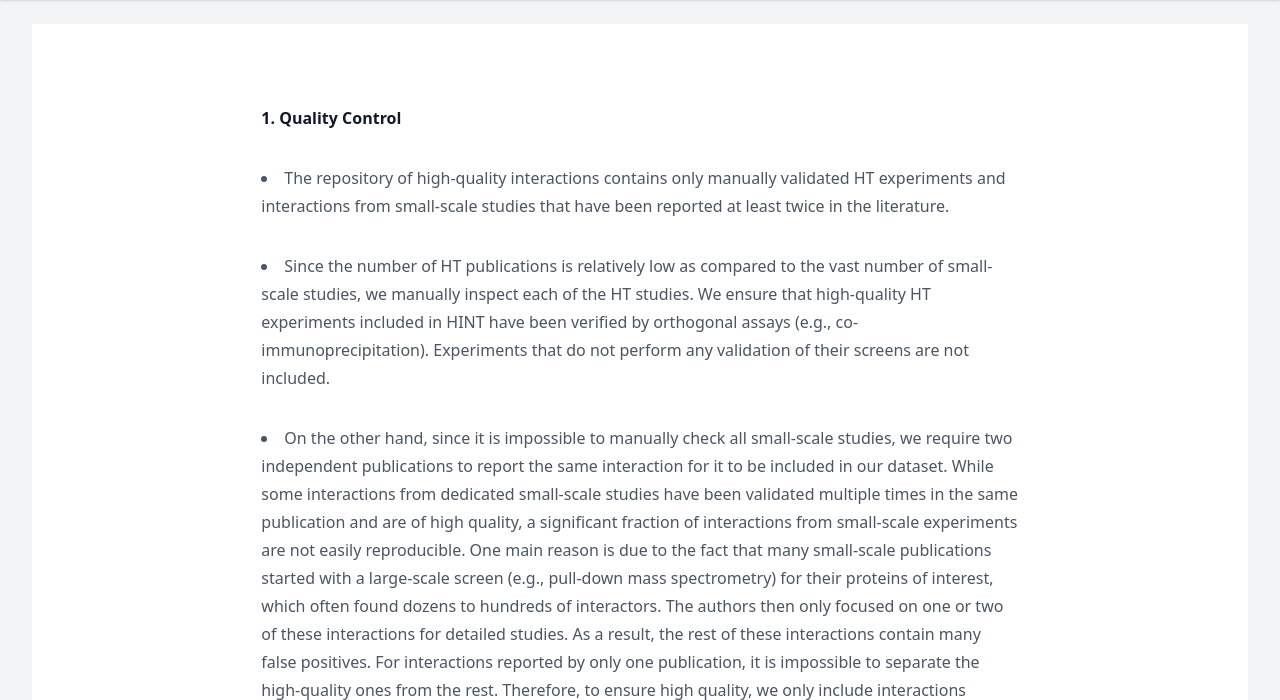
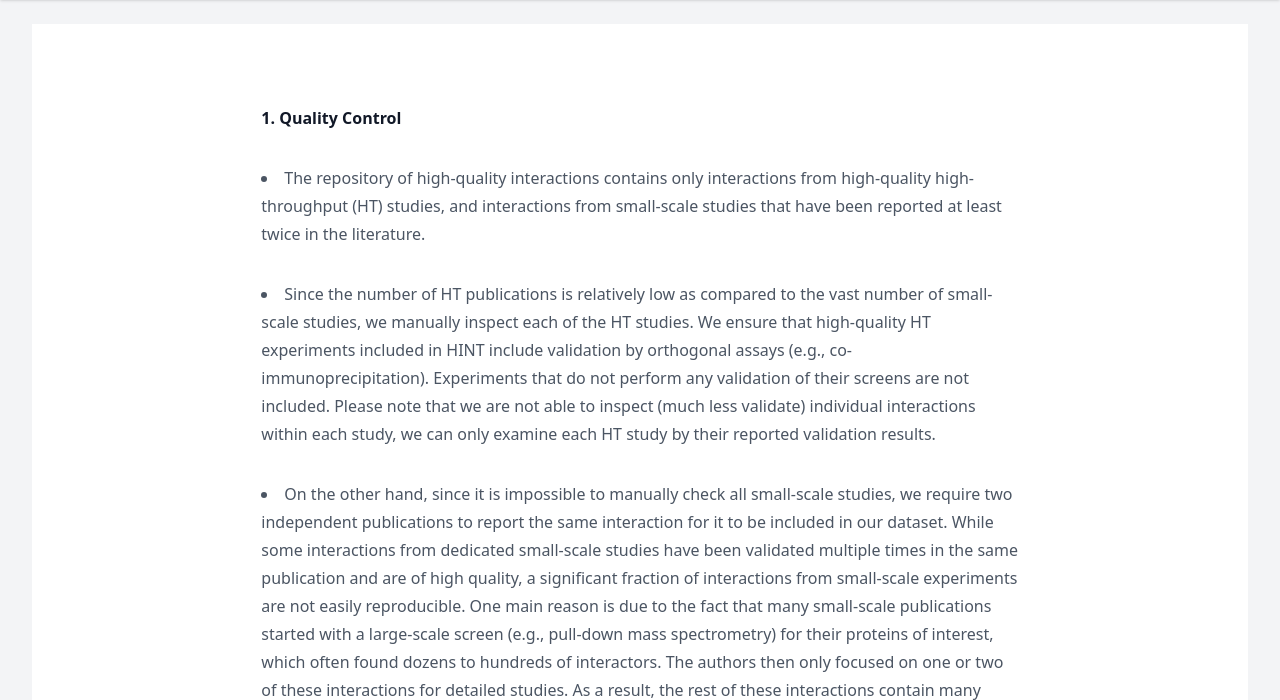
Before and after one commit to haiyuan-yu-lab/hint-web, a Django app: page /faq in a window 1280 px wide. Shown: the part 148-848 px from the top of the page. Run offline with Django 5.2, Linux system fonts and the light colour scheme; style sheets or scripts are compiled from the project's sources.

Commit message:
updated FAQ

```diff
--- a/hint/base/jinja2/faq.html
+++ b/hint/base/jinja2/faq.html
@@ -106,10 +106,10 @@
                         <dd class="mt-2 text-base leading-7 text-gray-600">
                             <ul role="list" class="mt-8 space-y-8 text-gray-600 list-disc list-inside">
                                 <li class="gap-x-3">
-                                    The repository of high-quality interactions contains only manually validated HT experiments and interactions from small-scale studies that have been reported at least twice in the literature.
+                                    The repository of high-quality interactions contains only interactions from high-quality high-throughput (HT) studies, and interactions from small-scale studies that have been reported at least twice in the literature.
                                 </li>
                                 <li class="gap-x-3">
-                                    Since the number of HT publications is relatively low as compared to the vast number of small-scale studies, we manually inspect each of the HT studies. We ensure that high-quality HT experiments included in HINT have been verified by orthogonal assays (e.g., co-immunoprecipitation). Experiments that do not perform any validation of their screens are not included.
+                                    Since the number of HT publications is relatively low as compared to the vast number of small-scale studies, we manually inspect each of the HT studies. We ensure that high-quality HT experiments included in HINT include validation by orthogonal assays (e.g., co-immunoprecipitation). Experiments that do not perform any validation of their screens are not included. Please note that we are not able to inspect (much less validate) individual interactions within each study, we can only examine each HT study by their reported validation results.
                                 </li>
                                 <li class="gap-x-3">
                                     On the other hand, since it is impossible to manually check all small-scale studies, we require two independent publications to report the same interaction for it to be included in our dataset. While some interactions from dedicated small-scale studies have been validated multiple times in the same publication and are of high quality, a significant fraction of interactions from small-scale experiments are not easily reproducible. One main reason is due to the fact that many small-scale publications started with a large-scale screen (e.g., pull-down mass spectrometry) for their proteins of interest, which often found dozens to hundreds of interactors. The authors then only focused on one or two of these interactions for detailed studies. As a result, the rest of these interactions contain many false positives. For interactions reported by only one publication, it is impossible to separate the high-quality ones from the rest. Therefore, to ensure high quality, we only include interactions reported by two independent publications in our dataset.
--- a/hint/base/jinja2/home.html
+++ b/hint/base/jinja2/home.html
@@ -244,8 +244,7 @@
             and is updated every night. HINT can be used for individual queries as well as for batch downloads.
         </p>
         <div class="mt-10 max-w-2xl">
-            <p><b>HINT dataset has been updated in Februrary, 2024.
-               We are in the process of building another new HINT website. The most recent dataset is in "2023_10" folder in "Download old versions".</b>
+            <p><b>HINT dataset has been updated in June, 2024. We are in the process of building another new HINT website.</b>
             </p>
         </div>
     </div>
--- a/hint/hint/settings.py
+++ b/hint/hint/settings.py
@@ -37,6 +37,7 @@ CSRF_TRUSTED_ORIGINS = os.environ.get("HINT_CSRF_TRUSTED_ORIGINS",
                                       default="http://localhost"
                                       " http://127.0.0.0"
                                       " http://0.0.0.0"
+                                      " https://hint.yulab.org"
                                       ).split(" ")
 
 # Application definition
```
